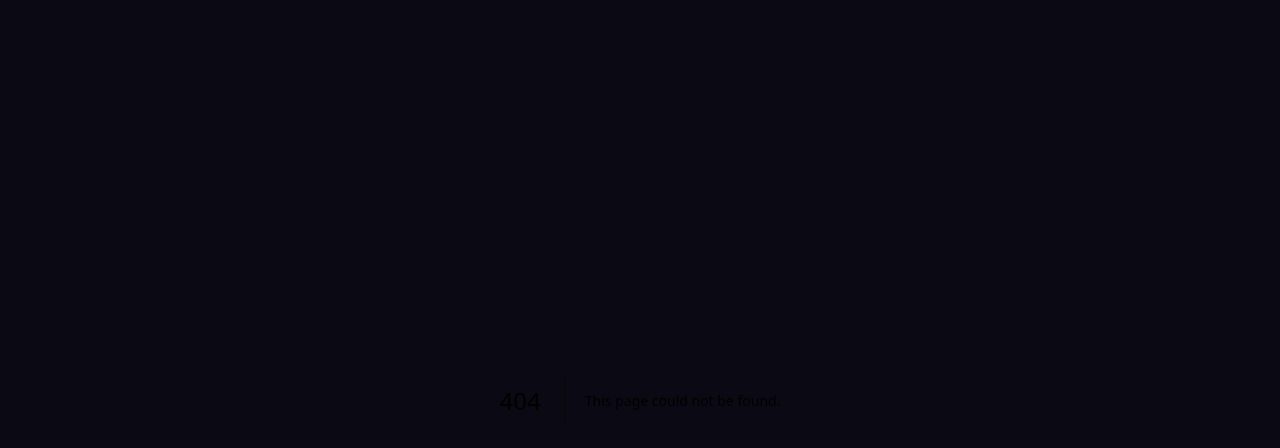
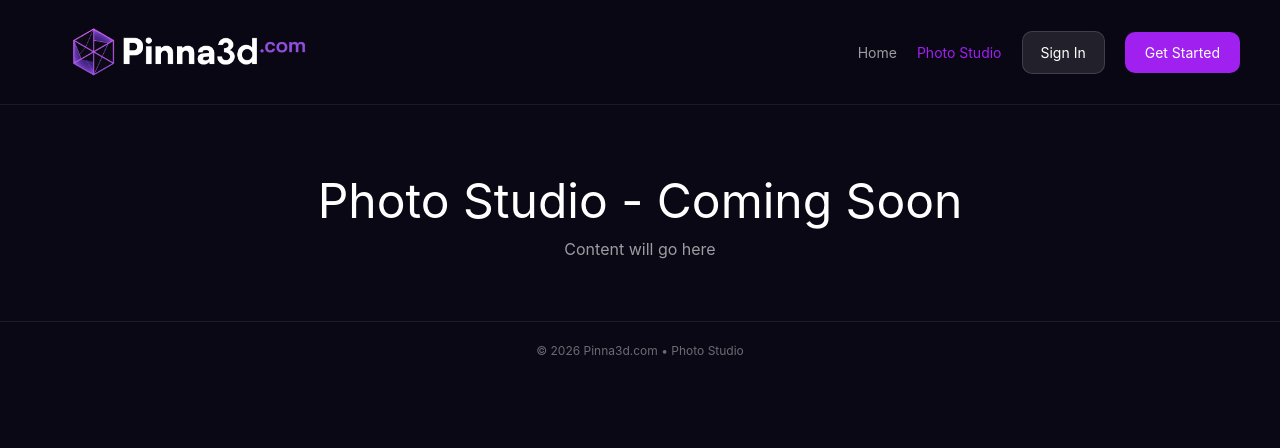
Before and after one commit to deenu747-wq/-pinna3d, a Next.js app: page /3d-studio in a window 1280 px wide. Before the commit this address had no page. Shown: the top 448 px of the page. Built offline with nearby package versions, Linux system fonts and the light colour scheme.

Commit message:
Create page.tsx

```diff
--- /dev/null
+++ b/app/3d-studio/page.tsx
@@ -0,0 +1,29 @@
+export default function PhotoStudioPage() {
+  return (
+    <div style={{background:'#0A0814',color:'#fff',fontFamily:'Inter, system-ui',minHeight:'100vh'}}>
+
+      {/* HEADER - 100% LOCKED - DON'T CHANGE */}
+      <header style={{display:'flex',justifyContent:'space-between',alignItems:'center',padding:'12px 40px',borderBottom:'1px solid rgba(255,255,255,0.08)',background:'rgba(10,8,20,0.92)',backdropFilter:'blur(16px)',position:'sticky',top:0,zIndex:50}}>
+        <a href="/"><img src="/logo.png" alt="Pinna3d.com" style={{height:'80px',width:'auto'}}/></a>
+        <div style={{display:'flex',gap:'20px',alignItems:'center',fontSize:'14px'}}>
+          <a href="/" style={{color:'rgba(255,255,255,0.6)',textDecoration:'none'}}>Home</a>
+          <span style={{color:'#A020F0'}}>Photo Studio</span>
+          <a href="/signin" style={{background:'rgba(255,255,255,0.1)',padding:'10px 18px',borderRadius:'10px',border:'1px solid rgba(255,255,255,0.14)',color:'#fff',textDecoration:'none'}}>Sign In</a>
+          <a href="/signup" style={{background:'#A020F0',padding:'10px 20px',borderRadius:'10px',color:'#fff',textDecoration:'none'}}>Get Started</a>
+        </div>
+      </header>
+
+      {/* STUDIO CONTENT - CHANGE HERE ONLY */}
+      <div style={{padding:'60px 40px',textAlign:'center'}}>
+        <h1 style={{fontSize:'48px'}}>Photo Studio - Coming Soon</h1>
+        <p style={{color:'rgba(255,255,255,0.6)'}}>Content will go here</p>
+      </div>
+
+      {/* FOOTER - 100% LOCKED STRUCTURE - DON'T CHANGE LAYOUT */}
+      <footer style={{borderTop:'1px solid rgba(255,255,255,0.08)',padding:'20px 40px',textAlign:'center',fontSize:'12px',color:'rgba(255,255,255,0.4)'}}>
+        © 2026 Pinna3d.com • Photo Studio
+      </footer>
+
+    </div>
+  )
+}
```
